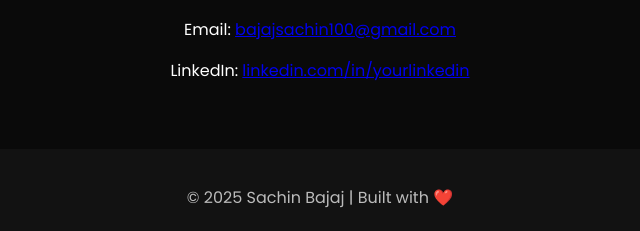
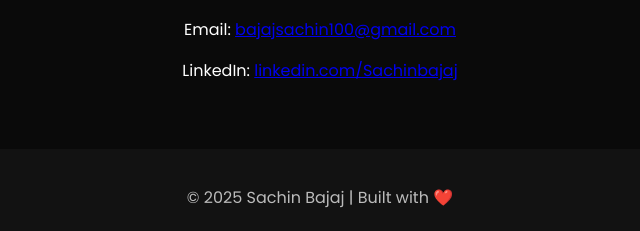
Before and after one commit to Sachintherichestperson/Portfolio, a plain HTML site: page Github.html in a window 1280 px wide. Shown: the part 1062-1293 px from the top of the page, 320-960 px from the left. Drawn offline with nearby package versions, Linux system fonts and the light colour scheme; no server answers.

Commit message:
Update Github.html

```diff
--- a/Github.html
+++ b/Github.html
@@ -145,7 +145,7 @@
     <section class="contact">
         <h2>Contact Me</h2>
         <p>Email: <a href="https://mail.google.com/mail/?view=cm&fs=1&to=bajajsachin100@gmail.com">bajajsachin100@gmail.com</a></p>
-        <p>LinkedIn: <a href="https://www.linkedin.com/in/sachin-bajaj-a8874a298/" target="_blank">linkedin.com/in/yourlinkedin</a></p>
+        <p>LinkedIn: <a href="https://www.linkedin.com/in/sachin-bajaj-a8874a298/" target="_blank">linkedin.com/Sachinbajaj</a></p>
     </section>
 
     <footer>
```
